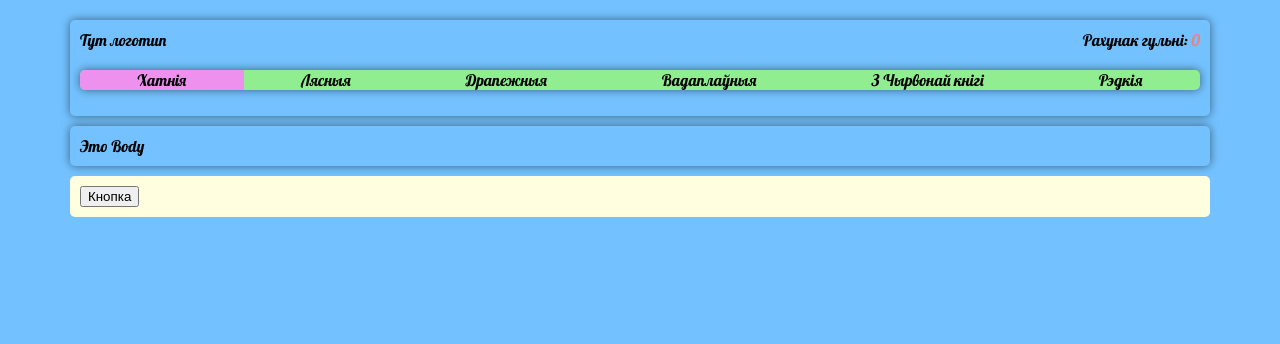
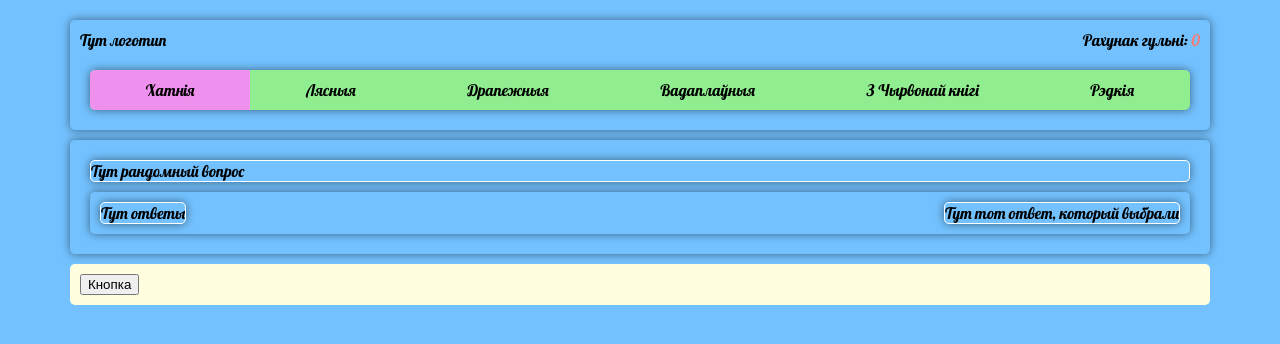
Before and after one commit to torkhau/songbird, a React app: page / in a window 1280 px wide. Shown: the top 344 px of the page. Built offline with nearby package versions, Linux system fonts and the light colour scheme.

Commit message:
Create Container component update styles

```diff
--- a/src/App.js
+++ b/src/App.js
@@ -1,4 +1,4 @@
-import React, { Component} from "react";
+import React, { Component } from "react";
 import classes from "./App.css";
 import Header from "./Header/Header";
 import Body from "./Body/Body";
--- a/src/Body/Body.js
+++ b/src/Body/Body.js
@@ -1,10 +1,21 @@
 import React, { Component} from "react";
 import classes from "./Body.css";
+import Container from "../components/Container/Container"
 
 const Body = props => {
   return (
     <div className={classes.Body}>
-        Это Body
+        <Container className = {'border'}>
+          Тут рандомный вопрос
+        </Container>
+        <Container className = {'flex'}>
+          <Container className = {'border'}>
+            Тут ответы
+          </Container>
+          <Container className = {'border'}>
+            Тут тот ответ, который выбрали
+          </Container>
+        </Container>
     </div>
   )
 }
--- /dev/null
+++ b/src/components/Container/Container.css
@@ -0,0 +1,16 @@
+.Container {
+
+  border-radius: 5px;
+  box-shadow: 0 0 10px rgba(0, 0, 0, 0.5);
+  margin: 10px;
+  overflow: hidden;
+}
+
+.border {
+  border: 1px solid white;
+}
+
+.flex {
+  display: flex;
+  justify-content: space-between;
+}
--- /dev/null
+++ b/src/components/Container/Container.js
@@ -0,0 +1,17 @@
+import React, { Component } from "react"
+import classes from "./Container.css"
+
+class Container extends Component {
+  render() {
+    const arrayClasses = String(this.props.className).split(' ');
+    const cls = [classes.Container, ...arrayClasses.map(item => classes[item])];
+
+    return (
+      <div className = { cls.join(' ') }>
+        { this.props.children }
+      </div>
+    )
+  }
+}
+
+export default Container
--- a/src/components/Menu/Menu.css
+++ b/src/components/Menu/Menu.css
@@ -5,6 +5,7 @@
 .Menu ul {
   list-style: none;
   padding: 0;
+  margin: 10px;
   background-color: lightgreen;
   border-radius: 5px;
   box-shadow: 0 0 10px rgba(0, 0, 0, 0.5);
@@ -18,6 +19,7 @@
 .Menu li {
   flex: auto;
   text-align: center;
+  padding: 10px;
 }
 
 .active {
```
Also changed, not shown: src/Body/Body.css (line endings or trailing spaces).
